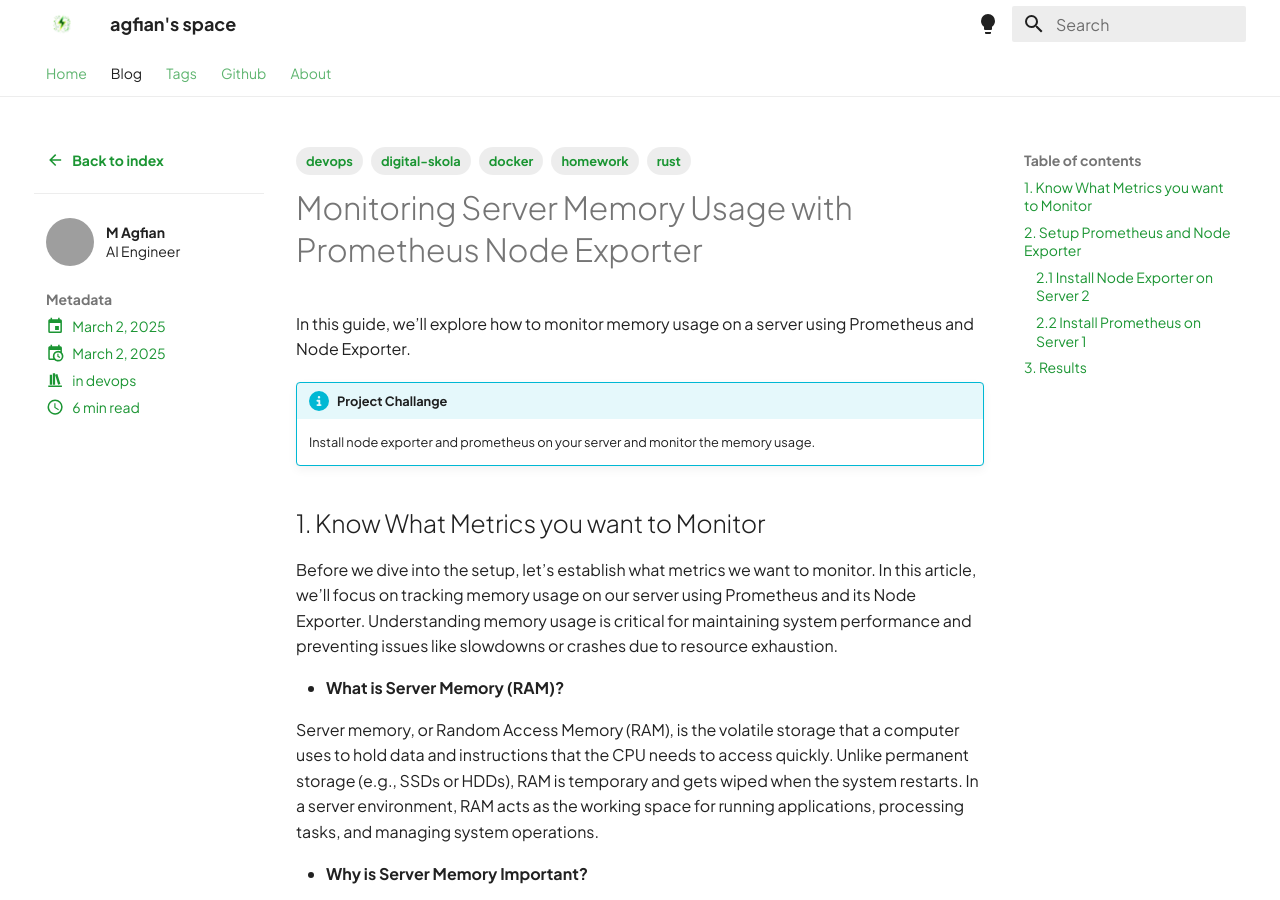
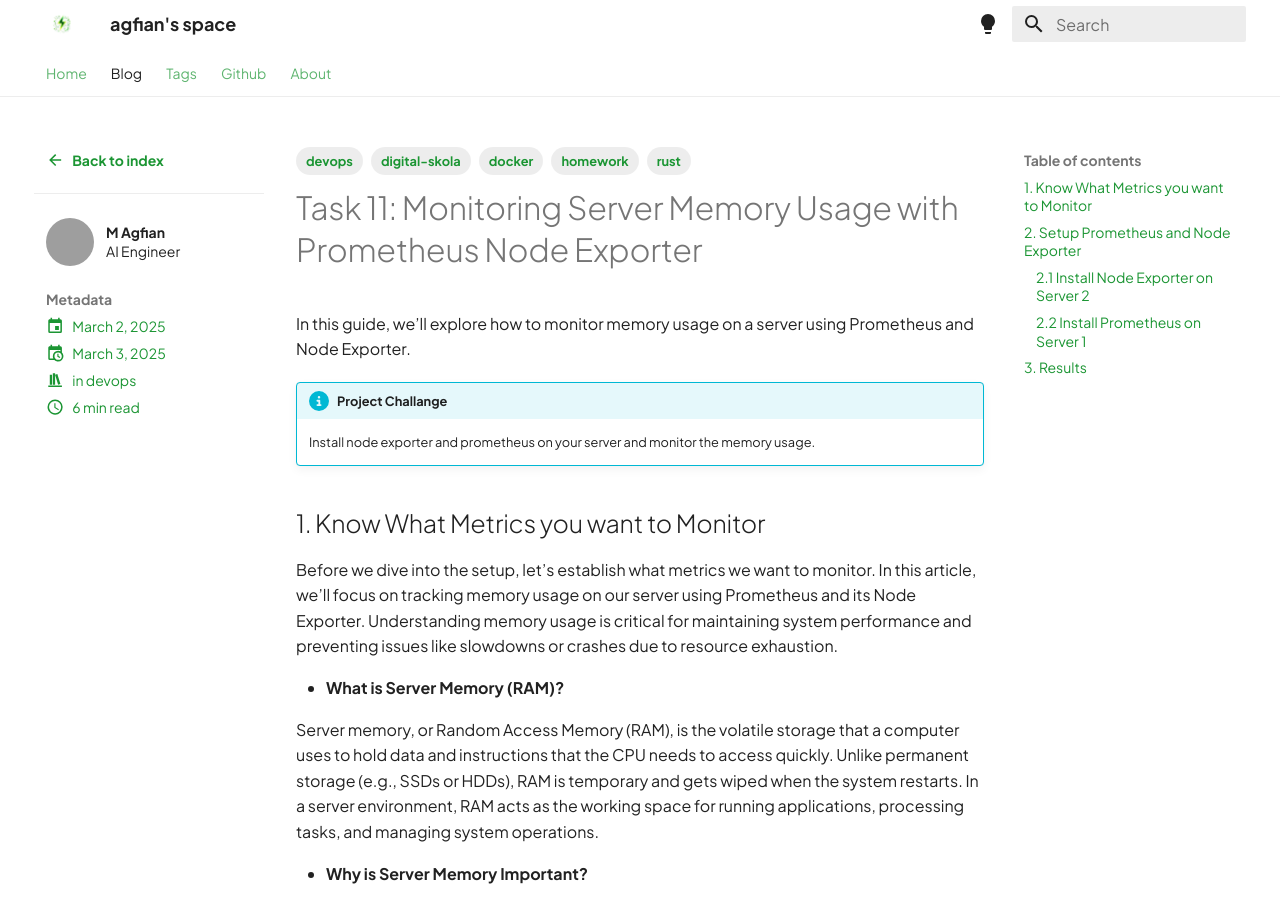
Before and after one commit to agfianf/agfianf.github.io, an MkDocs documentation site: the page built from docs/blog/posts/devops-learning/008-project-nodeexporter.md, in a window 1280 px wide and 900 px high. Built offline with MkDocs 1.6.1 and Material for MkDocs 9.7.7, drawn with Linux system fonts in a browser that asks for light colours; comment, search, counter and statistics services are not loaded; grey boxes are pictures that could not be loaded.

Commit message:
fix: update the title and last updated date in the Node Exporter documentation for consistency

```diff
--- a/docs/blog/posts/devops-learning/008-project-nodeexporter.md
+++ b/docs/blog/posts/devops-learning/008-project-nodeexporter.md
@@ -20,7 +20,7 @@
 
 ---
 
-# Monitoring Server Memory Usage with Prometheus Node Exporter
+# Task 11: Monitoring Server Memory Usage with Prometheus Node Exporter
 
 In this guide, we’ll explore how to monitor memory usage on a server using Prometheus and Node Exporter.
 <!-- more -->
```
Also changed, not shown: other parts of docs/blog/posts/devops-learning/008-project-nodeexporter.md (+1 -1 lines).
